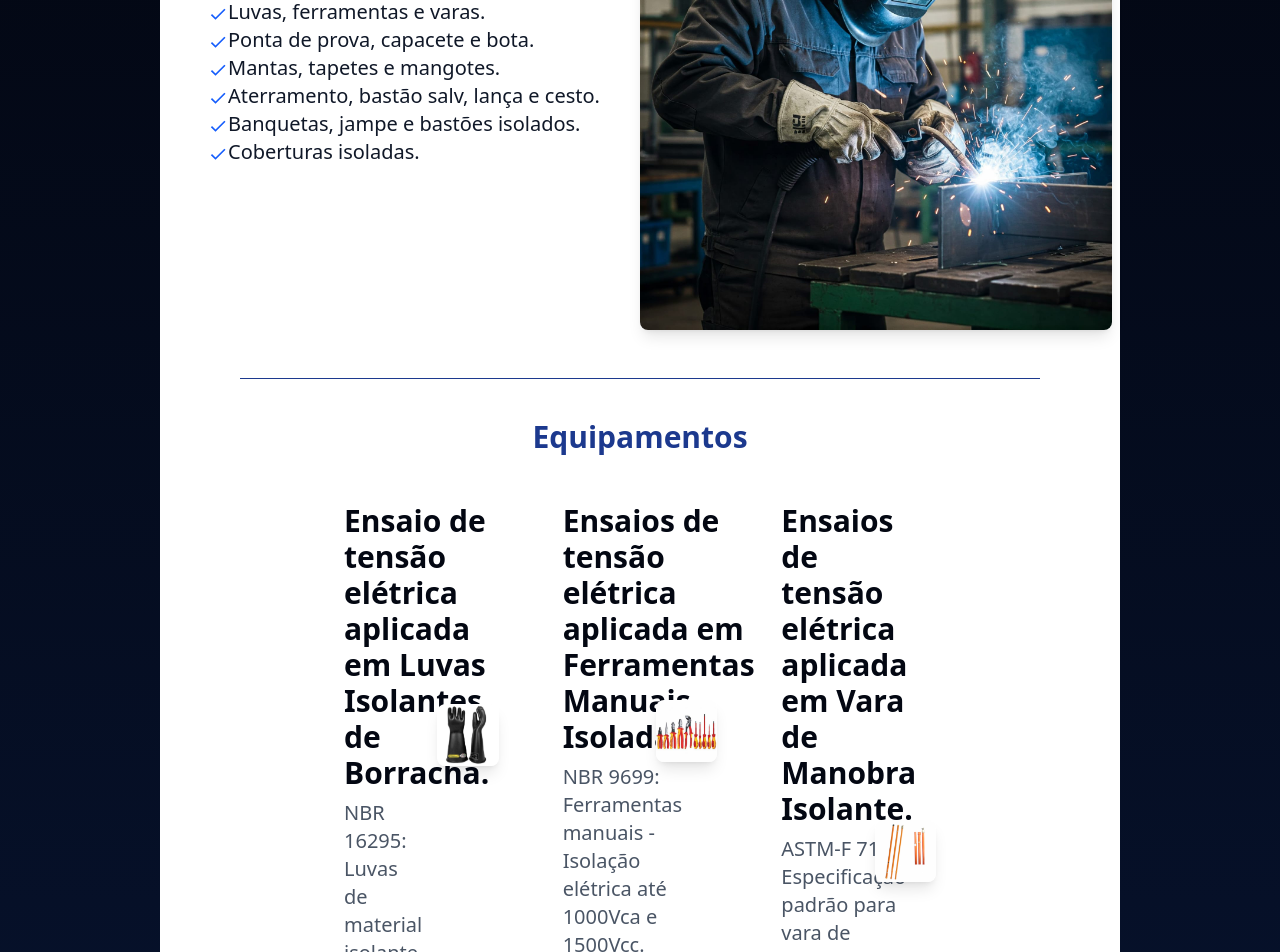
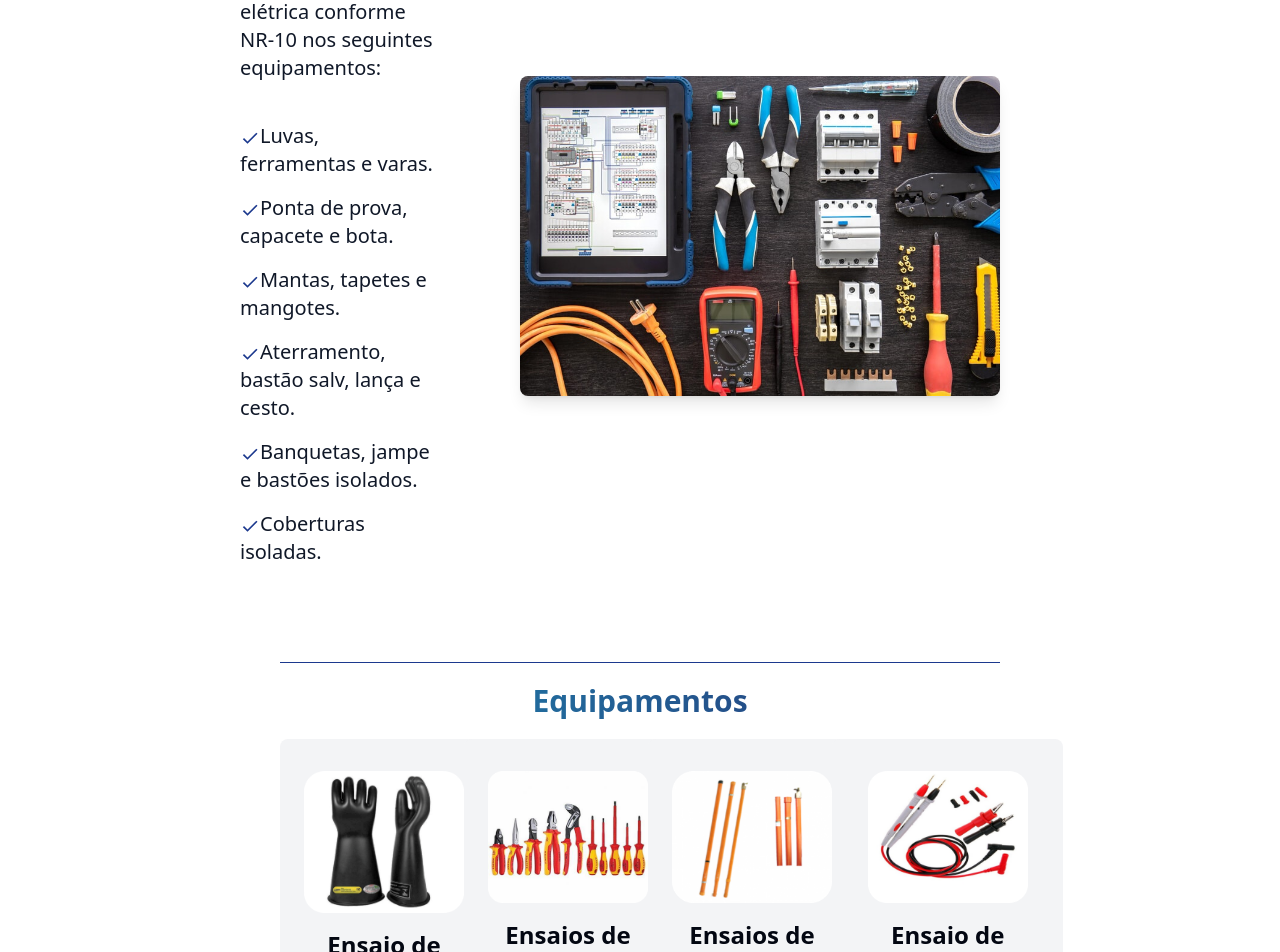
Before and after one commit to MathQuente/leall_energia, a React (Vite) app: page /Servicos in a window 1280 px wide. Shown: the part 500-1452 px from the top of the page. Built offline with nearby package versions, Linux system fonts and the light colour scheme.

Commit message:
Finalizando Services

```diff
--- a/src/components/ServicesGrid.jsx
+++ b/src/components/ServicesGrid.jsx
@@ -1,17 +1,12 @@
 
 export function ServicesGrid(prop){
     return (
-        <div className="bg-white container mx-auto py-12 px-6">
-            <div className="grid grid-cols-1 md:grid-cols-2 md:gap-8 gap-2 items-center">
-            <div>
-                <h1 className="flex text-3xl font-bold text-gray-950 b-4">{prop.title}</h1>
-                <h2 className="flex text-xl text-gray-600 mt-2">{prop.subtitle}</h2>
-            </div>
-
-            <div className="flex aspect-1/1 object-cover md:justify-start">
-                <img src={prop.img} alt="Imagem lateral" className="rounded-lg shadow-lg"/>
-            </div>
-            </div>
-        </div>
+    <div className="max-w-md mx-auto py-8 px-6 bg-gray-100 rounded-lg text-center">
+        <div className="flex flex-col items-center">
+            <img src={prop.img} alt="Imagem" className="rounded-lg max-w-40 mb-4" />
+            <h1 className="text-2xl font-bold text-gray-950">{prop.title}</h1>
+            <h2 className="text-xl text-gray-600 mt-2">{prop.subtitle}</h2>
+        </div>
+    </div>
     );
 }
--- a/src/pages/Contacts.jsx
+++ b/src/pages/Contacts.jsx
@@ -6,12 +6,10 @@
 export function Contacts(){
     return(
     <>
-        <div
-        style={{ backgroundImage: `url(${worker})` }}
-        className="absolute h-screen bg-cover object-cover w-full bg-center bg-no-repeat">
+        <div className="w-full pt-20 pb-20">
 
             <div className="items-center justify-center h-full p-4 overflow-auto md:flex">
-                <div className=" bg-white shadow-lg rounded-2xl p-6 max-w-5xl w-full">
+                <div className=" bg-white rounded-2xl p-6 max-w-5xl w-full border-2">
                     <h2 className="text-2xl font-semibold text-gray-700 text-left mb-4">Fale Conosco</h2>
                     <div className="grid grid-cols-1 md:grid-cols-2 gap-4">
                         <ContactsForm/>
--- a/src/pages/Services.jsx
+++ b/src/pages/Services.jsx
@@ -19,6 +19,7 @@
 import cobertura_circulares from '../assets/services-img/cobertura_circulares.png'
 import cobertura_rigidas from '../assets/services-img/cobertura_rigidas.png'
 import cobertura_borracha from '../assets/services-img/cobertura_borracha.png'
+import nr_10 from '../assets/nr-10.jpg'
 
 
 import { MdOutlineCheck } from 'react-icons/md';
@@ -26,31 +27,32 @@
 export function Services(){
     return(
         <>
-        <div className='bg-gradient-to-b to-blue-900 from-gray-950'>
-             <div className='bg-white gap-4 mx-5 md:mx-40'>
-                <div className='grid grid-cols-1 md:grid-cols-2 p-2'>
-                    <div className='-left'>
-                        <h1 className="text-3xl font-bold text-blue-900 text-center">Nossos serviços</h1>
-                        <h2 className="text-xl text-gray-900 mt-2 -left ml-10">Testes de isolação elétrica conforme NR-10 nos seguintes equipamentos:</h2>
-                        <div>
-                            <ul className="text-xl text-gray-900 box-content ml-10 pt-10">
-                                <li><MdOutlineCheck className='inline-block text-blue-600'/>Luvas, ferramentas e varas.</li>
-                                <li><MdOutlineCheck className='inline-block text-blue-600'/>Ponta de prova, capacete e bota.</li>
-                                <li><MdOutlineCheck className='inline-block text-blue-600'/>Mantas, tapetes e mangotes.</li>
-                                <li><MdOutlineCheck className='inline-block text-blue-600'/>Aterramento, bastão salv, lança e cesto.</li>
-                                <li><MdOutlineCheck className='inline-block text-blue-600'/>Banquetas, jampe e bastões isolados.</li>
-                                <li><MdOutlineCheck className='inline-block text-blue-600'/>Coberturas isoladas.</li>
+        <div className='bg-white mb-10'>
+             <div className='bg-white gap-4 mx-1 md:mx-50'>
+                <div className='flex flex-col md:flex-row p-10 items-center justify-center gap-20'>
+                    <div className='flex flex-col items-center justify-center'>
+                        <h1 className="text-3xl font-bold bg-gradient-to-r from-[#1196bb] to-[#21256b] bg-clip-text text-transparent ">Nossos serviços</h1>
+                        <h2 className="text-xl text-gray-900 mt-2 -left">Testes de isolação elétrica conforme NR-10 nos seguintes equipamentos:</h2>
+                        <div className=''>
+                            <ul className="text-xl text-gray-900 box-content pt-10">
+                                <li className='mb-4'><MdOutlineCheck className='inline-block text-blue-900'/>Luvas, ferramentas e varas.</li>
+                                <li className='mb-4'><MdOutlineCheck className='inline-block text-blue-900'/>Ponta de prova, capacete e bota.</li>
+                                <li className='mb-4'><MdOutlineCheck className='inline-block text-blue-900'/>Mantas, tapetes e mangotes.</li>
+                                <li className='mb-4'><MdOutlineCheck className='inline-block text-blue-900'/>Aterramento, bastão salv, lança e cesto.</li>
+                                <li className='mb-4'><MdOutlineCheck className='inline-block text-blue-900'/>Banquetas, jampe e bastões isolados.</li>
+                                <li className='mb-4'><MdOutlineCheck className='inline-block text-blue-900'/>Coberturas isoladas.</li>
                             </ul>
                         </div>
                     </div>
-                    <div className="flex justify-center md:justify-start">
-                        <img src={trabalhador} className="rounded-lg shadow-lg max-h-120 hidden md:flex"/>
+                    <div className="flex justify-end mr-10">
+                        <img src={nr_10} className="rounded-lg shadow-lg hidden md:flex max-h-120 max-w-120"/>
                     </div>
                 </div>
 
-                <hr className='mx-5 md:mx-20 md:mt-10 text-blue-900'/>
-                <h2 className='text-3xl font-bold text-blue-900 text-center mt-10'>Equipamentos</h2>
-                <span className='grid  grid-cols-1 md:grid-cols-3 gap-4 -left bg-white md:mx-40 mx-5'>
+                <hr className='mx-5 lg:mx-20 md:mx-10 md:mt-10 text-blue-900'/>
+                <h2 className='text-3xl font-bold bg-gradient-to-r from-[#1196bb] to-[#21256b] bg-clip-text text-transparent text-center p-5'>Equipamentos</h2>
+
+                <span className='grid grid-cols-1 md:grid-cols-2 sm:grid-cols-2 lg:grid-cols-4 gap-4 -left bg-white lg:ml-20 lg:mr-20 mx-5'>
                     <ServicesGrid
                         title="Ensaio de tensão elétrica aplicada em Luvas Isolantes de Borracha."
                         subtitle="NBR 16295: Luvas de material isolante."
```
Also changed, not shown: src/assets/nr-10.jpg (added).
